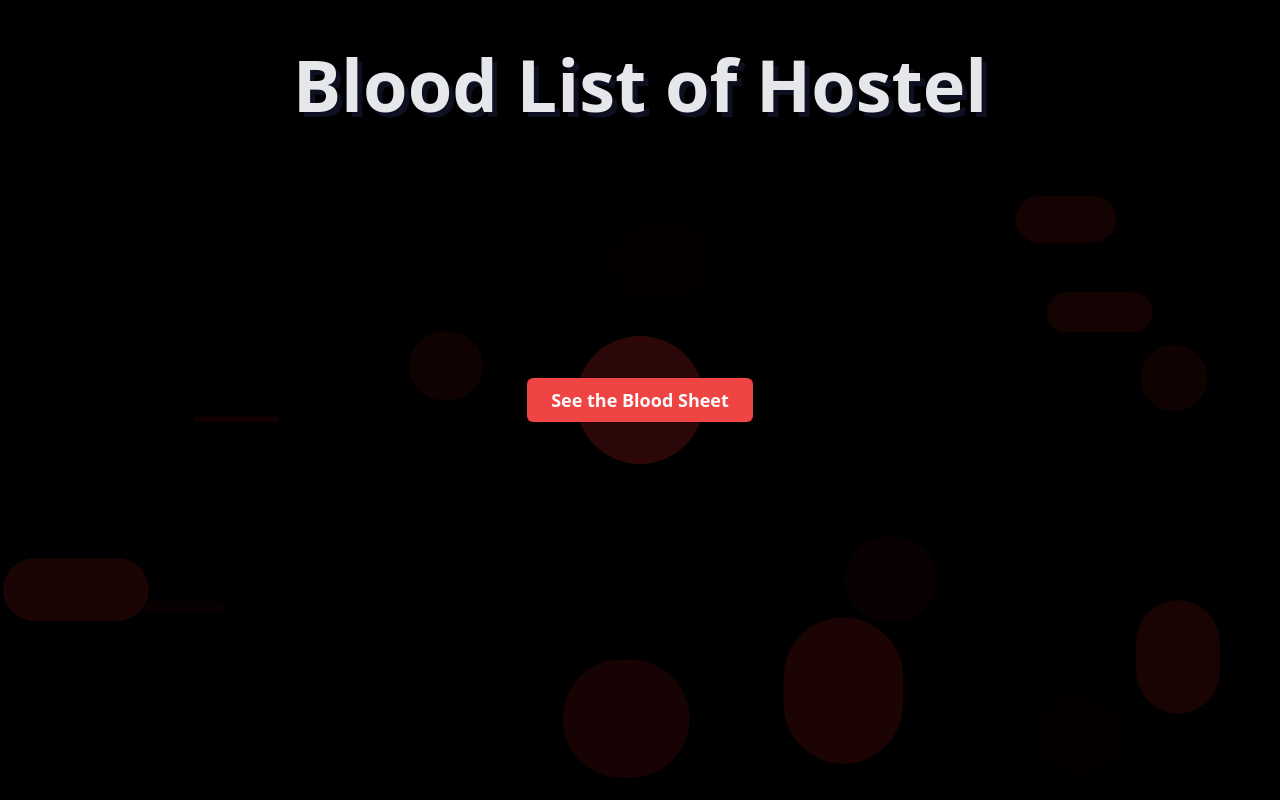
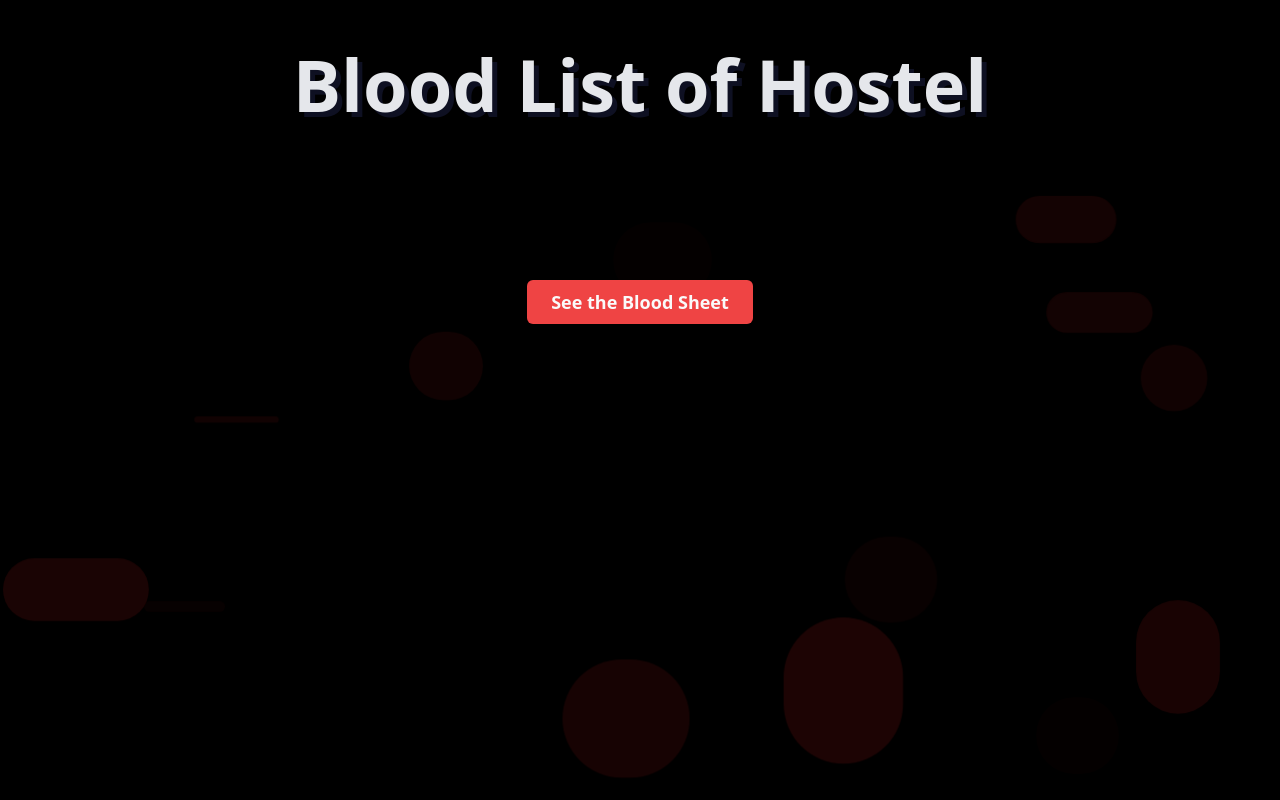
Before and after one commit to Nusab19/Nusab19.github.io, a Next.js app: page /bloodList in a window 1280 px wide. Built offline with nearby package versions, Linux system fonts and the light colour scheme.

Commit message:
centered

```diff
--- a/app/bloodList/components/main.tsx
+++ b/app/bloodList/components/main.tsx
@@ -12,7 +12,7 @@ export default function BloodPage() {
   }, []);
 
   return (
-    <div className="relative flex min-h-screen items-center justify-center overflow-hidden bg-black">
+    <div className="relative flex h-[100vh] items-center justify-center overflow-hidden bg-black">
       {/* Animated background */}
       <div className="absolute inset-0 z-0">
         {[...Array(13)].map((_, i) => (
@@ -40,16 +40,11 @@ export default function BloodPage() {
         ))}
       </div>
 
-      <div className="absolute top-16 md:top-11 lg:top-12">
+      <div className="absolute top-16 md:top-11 lg:top-12 flex flex-col items-center justify-center md:gap-40 gap-52">
         <p className="blood-text-shadow text-3xl font-black text-gray-200 md:text-6xl lg:md:text-7xl">
           Blood List of Hostel
         </p>
-      </div>
-
-      <div className="absolute h-28 w-28 select-none rounded-full bg-red-600/20 md:h-32 md:w-32" />
-
-      {/* Button */}
-      <motion.div
+        <motion.div
         initial={{ scale: 0 }}
         animate={{ scale: 1 }}
         transition={{
@@ -69,15 +64,15 @@ export default function BloodPage() {
             className="group relative z-10 w-full overflow-hidden px-6 py-3 text-base font-semibold sm:w-auto sm:text-lg"
           >
             <span className="relative z-10">See the Blood Sheet</span>
-            <motion.div
-              className="absolute inset-0 bg-red-800"
-              initial={{ scale: 0, opacity: 0 }}
-              whileHover={{ scale: 1, opacity: 1 }}
-              transition={{ duration: 0.3 }}
-            />
           </Button>
         </a>
       </motion.div>
+      </div>
+
+
+
+      {/* Button */}
+
     </div>
   );
 }
```
